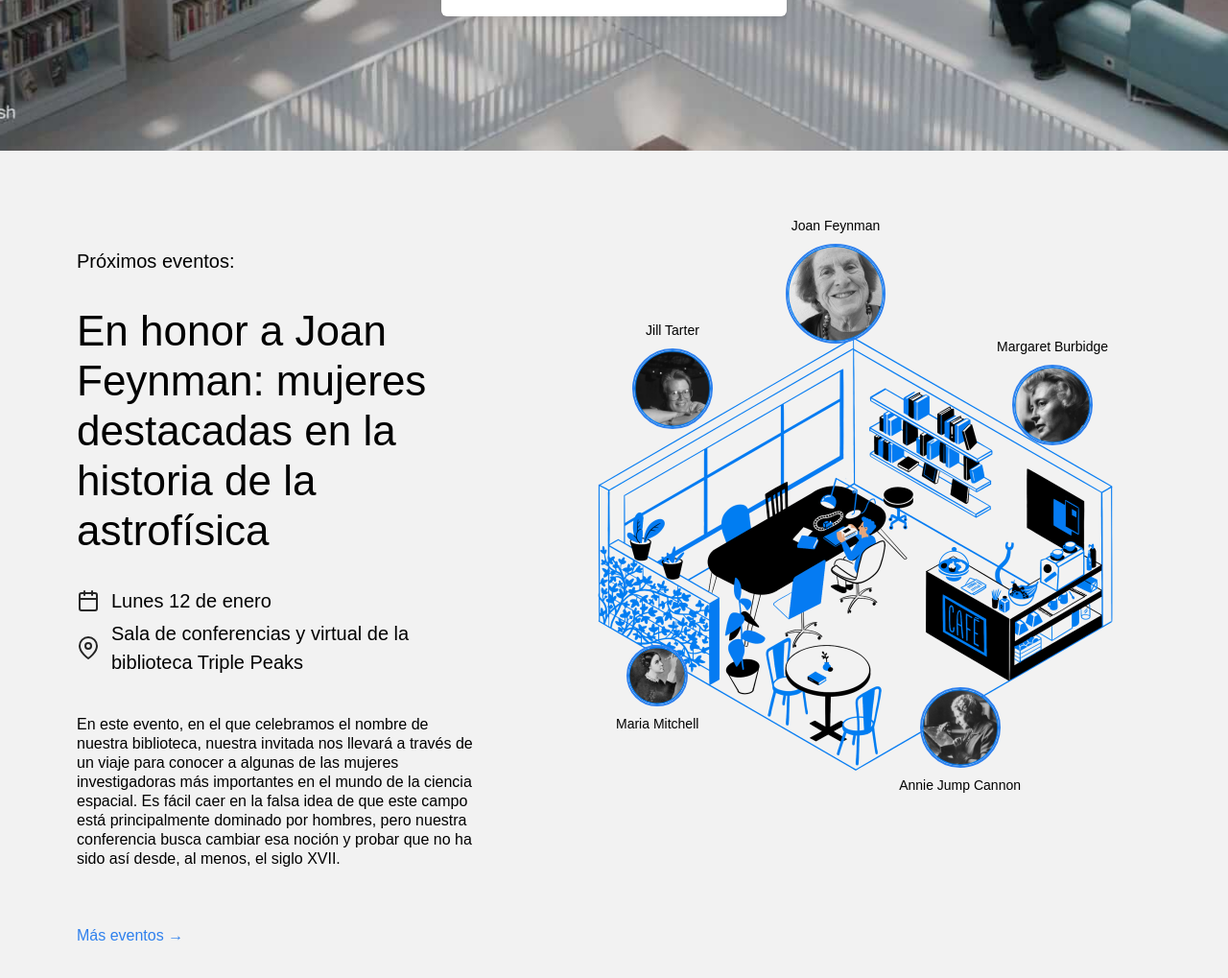
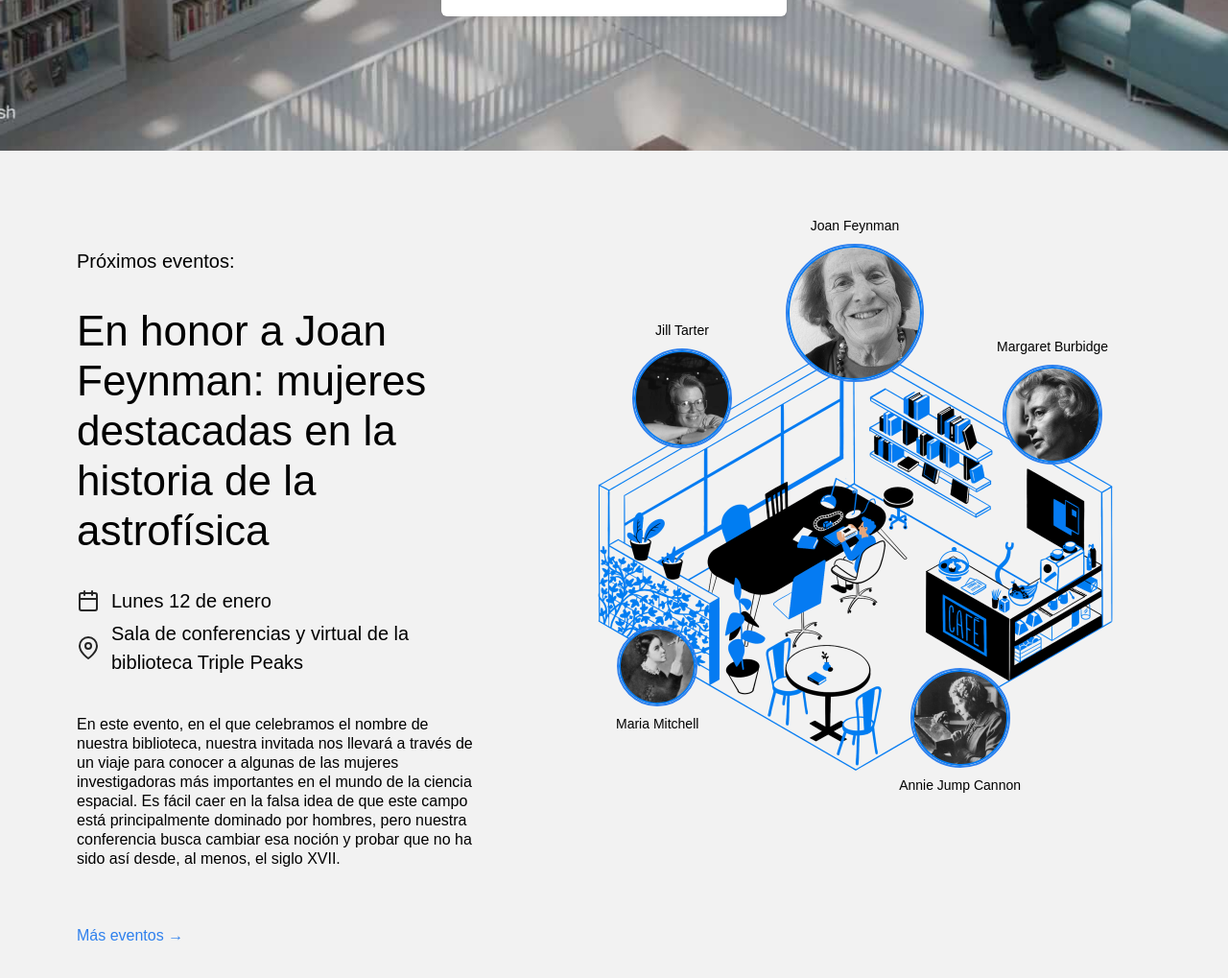
Before and after one commit to Juancarlosloaiza/web_project_library_es, a plain HTML site: page index.html in a window 1280 px wide. Shown: the part 2397-3416 px from the top of the page at 96% size. Drawn offline with Linux system fonts and the light colour scheme.

Commit message:
modificacion de valores

```diff
--- a/styles/style.css
+++ b/styles/style.css
@@ -295,15 +295,15 @@ p {
 }
 
 .person__image_size_l {
+  width: 140px;
+}
+
+.person__image_size_m {
   width: 100px;
 }
 
-.person__image_size_m {
+.person__image_size_s {
   width: 80px;
-}
-
-.person__image_size_s {
-  width: 60px;
 }
 
 .person__caption {
```
